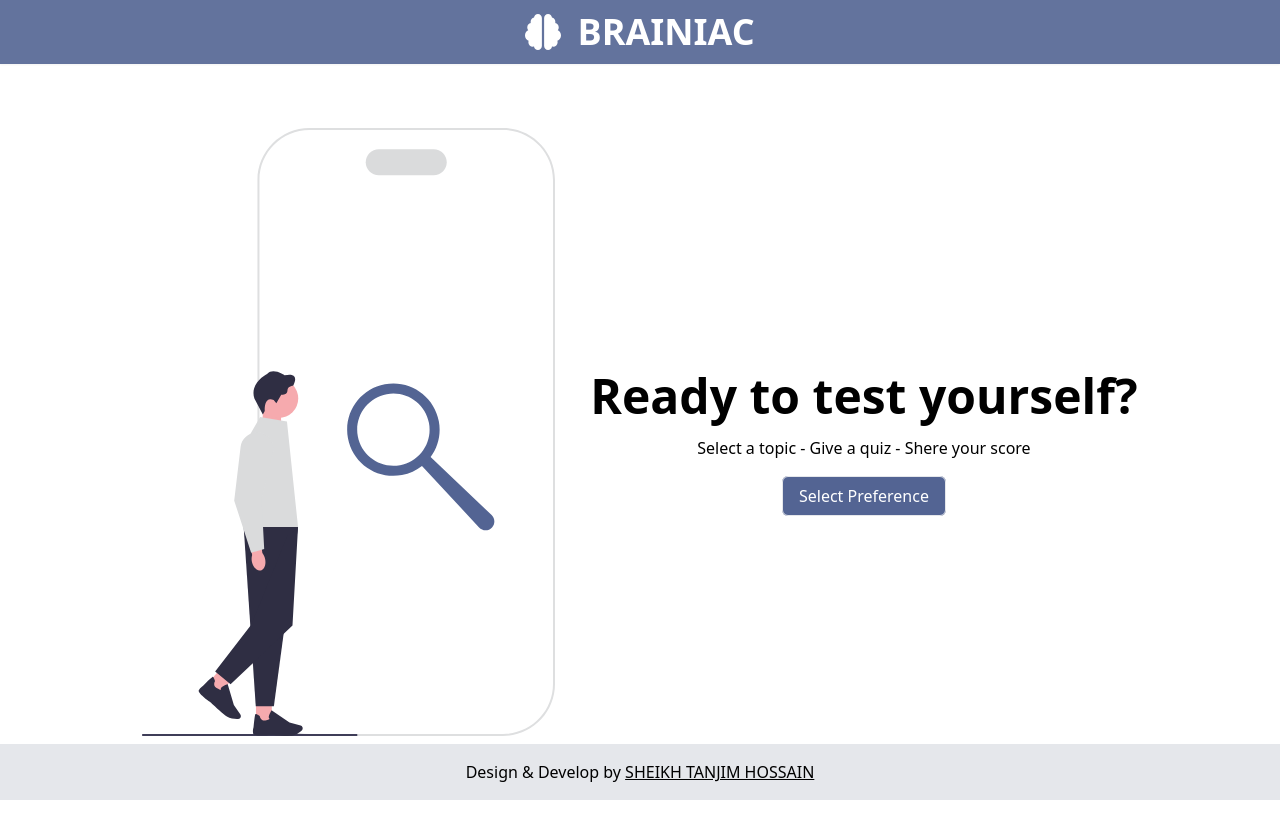
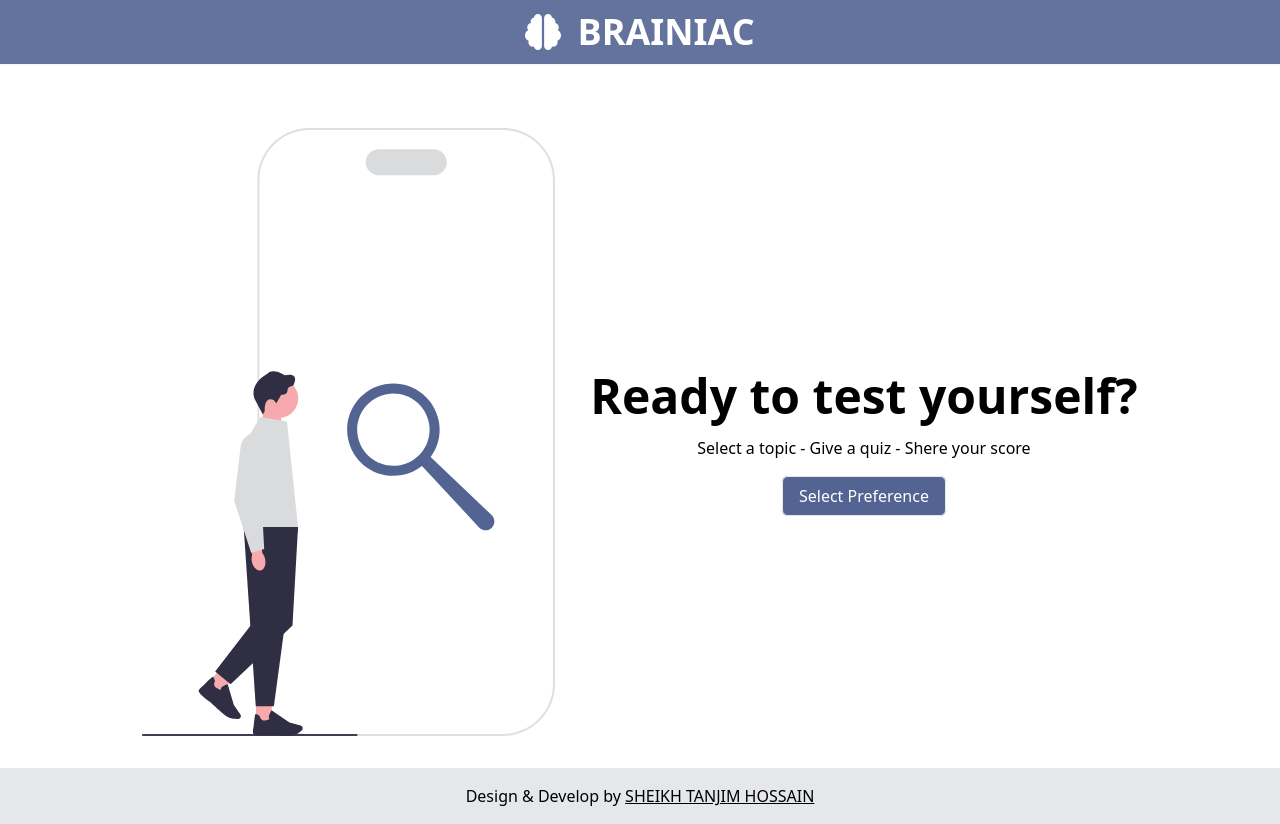
Before and after one commit to sheikh-tanjim-hossain/Brainiac, a React (Vite) app: page / in a window 1280 px wide. Before the commit the page ends 800 px from the top, so only its background shows below. Built offline with nearby package versions, Linux system fonts and the light colour scheme.

Commit message:
footer fix

```diff
--- a/src/App.jsx
+++ b/src/App.jsx
@@ -11,10 +11,10 @@ import Test from "./Pages/Test";
 export default function App() {
   const [data, setData] = useState([]);
   return (
-    <>
+    <div className="min-h-screen flex flex-col">
       <Header />
 
-      <main className="container mx-auto w-10/12 max-w-[1200px] -mb-16">
+      <main className="container mx-auto w-10/12 max-w-[1200px] mb-8">
         <Routes>
           <Route element={<Home />} path="/" />
           <Route element={<Select setData={setData} />} path="/select" />
@@ -26,6 +26,6 @@ export default function App() {
 
       {/* Footer */}
       <Footer />
-    </>
+    </div>
   );
 }
--- a/src/Components/Footer.jsx
+++ b/src/Components/Footer.jsx
@@ -1,6 +1,6 @@
 export default function Footer() {
   return (
-    <footer className=" py-4 bg-gray-200 w-full mt-9 fixed left-0 bottom-0 right-0 ">
+    <footer className=" py-4 bg-gray-200 w-full mt-auto ">
       <p className="text-center ">
         Design & Develop by{" "}
         <a
```
